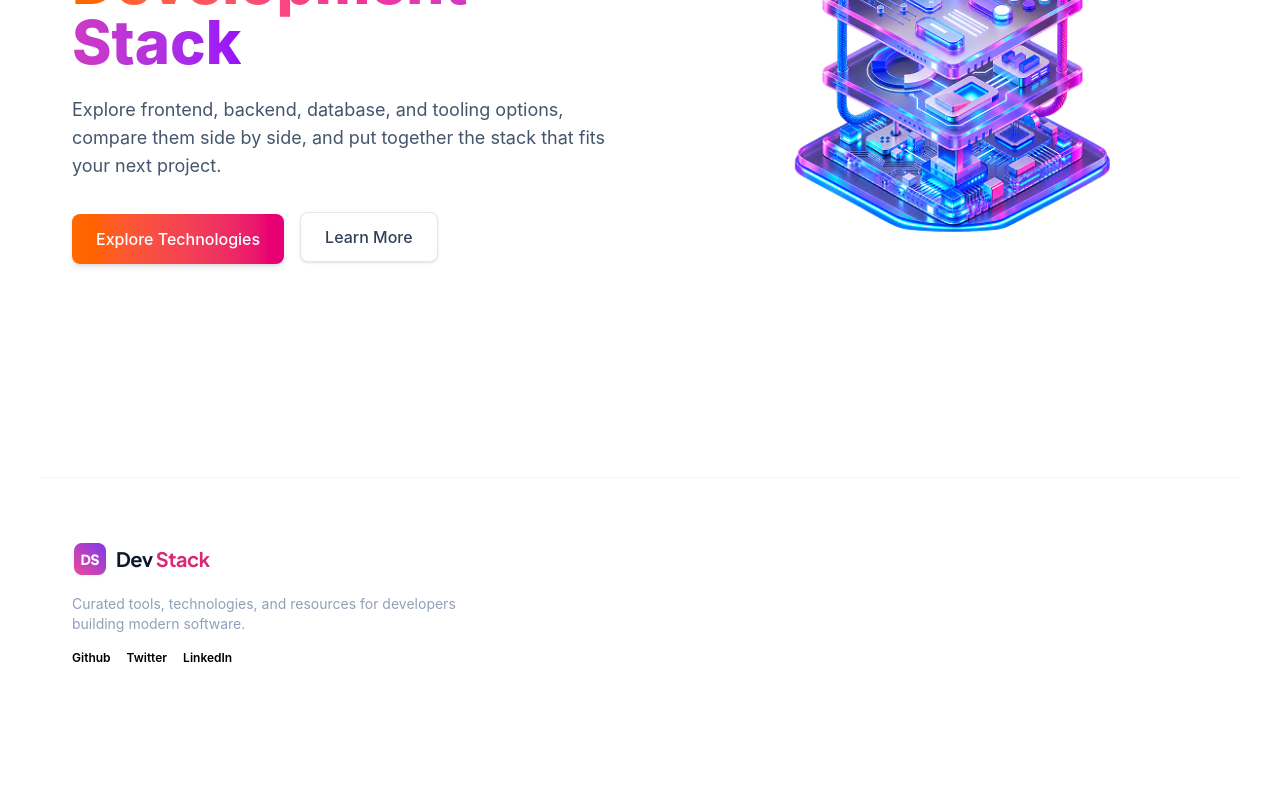
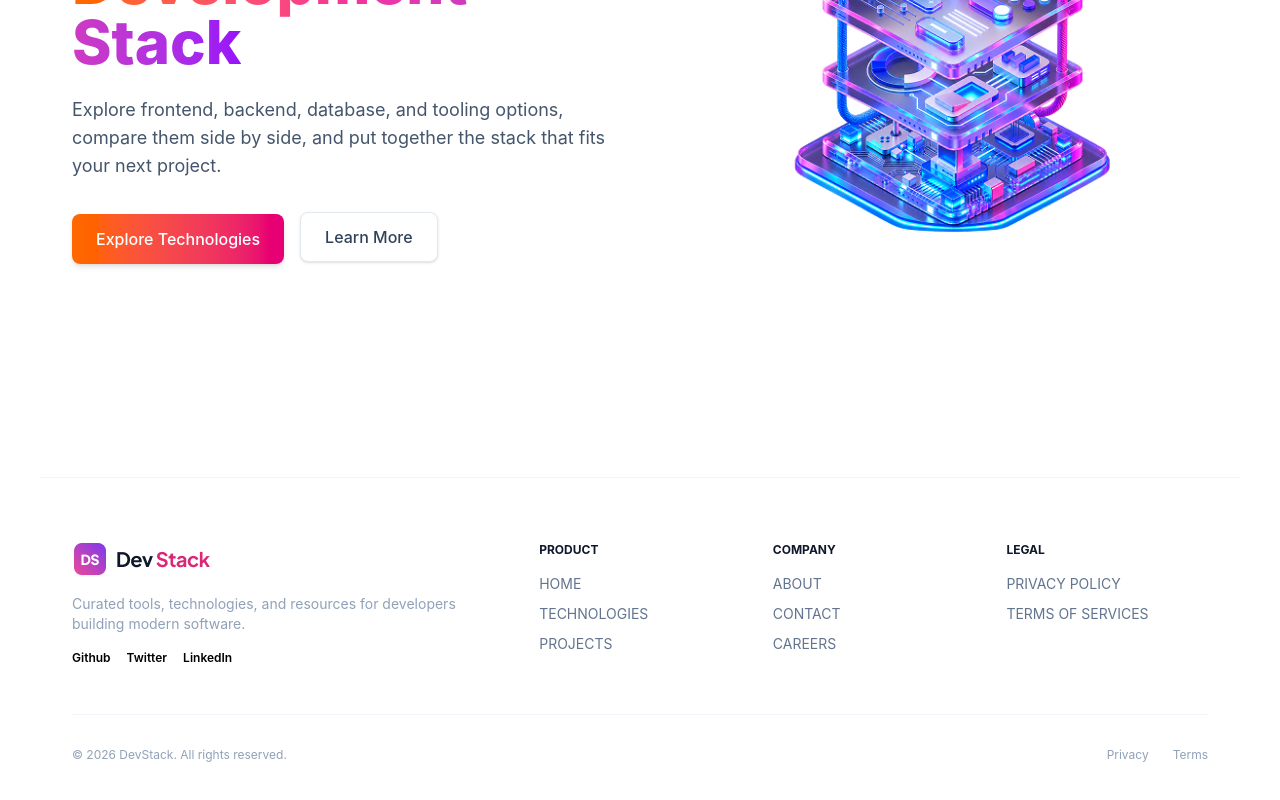
Before and after one commit to Rez-06/PH-assignment, a React (Vite) app: page / in a window 1280 px wide. Shown: the part 372-1172 px from the top of the page. Built offline with nearby package versions, Linux system fonts and the light colour scheme.

Commit message:
footer completed

```diff
--- a/src/components/Footer.tsx
+++ b/src/components/Footer.tsx
@@ -17,6 +17,39 @@ function Footer(){
                             <a href="linkedin.com" className="hover:text-slate-600">LinkedIn</a>
                         </div>
                     </div>
+
+                    <div>
+                        <h4 className="font-bold text-slate-900 text-xs mb-4">PRODUCT</h4>
+                        <ul className="space-y-2.5 text-sm text-slate-500">
+                            <li><a href="#home" className="hover:text-slate-900">HOME</a></li>
+                            <li><a href="#technologies" className="hover:text-slate-900">TECHNOLOGIES</a></li>
+                            <li><a href="#projects" className="hover:text-slate-900">PROJECTS</a></li>
+                        </ul>
+                    </div>
+                    <div>
+                        <h4 className="font-bold text-slate-900 text-xs mb-4">COMPANY</h4>
+                        <ul className="space-y-2.5 text-sm text-slate-500">
+                            <li><a href="#" className="hover:text-slate-900">ABOUT</a></li>
+                            <li><a href="#" className="hover:text-slate-900">CONTACT</a></li>
+                            <li><a href="#" className="hover:text-slate-900">CAREERS</a></li>
+                        </ul>
+                    </div>
+                    <div>
+                        <h4 className="font-bold text-slate-900 text-xs mb-4">LEGAL</h4>
+                        <ul className="space-y-2.5 text-sm text-slate-500">
+                            <li><a href="#" className="hover:text-slate-900">PRIVACY POLICY</a></li>
+                            <li><a href="#" className="hover:text-slate-900">TERMS OF SERVICES</a></li>
+
+                        </ul>
+                    </div>
+                </div>
+                <div className="pt-8 border-t border-slate-100 flex flex-col sm:flex-row justify-between items-center text-xs text-slate-400 gap-4">
+                    <p>© 2026 DevStack. All rights reserved.</p>
+                    <div className="flex gap-6">
+                        <a href="#" className="hover:text-slate-600">Privacy</a>
+                        <a href="#" className="hover:text-slate-600">Terms</a>
+                    </div>
+
                 </div>
             </div>
         </footer>
--- a/src/components/Navbar.tsx
+++ b/src/components/Navbar.tsx
@@ -4,7 +4,7 @@ function Navbar(){
     const [menuOpen, setMenuOpen] = useState(false);
     return (
     <>
-    <nav className="sticky top-0 z-50 border-b border-gray-200">
+    <nav className="sticky top-0 z-50 border-b border-gray-200 bg-white">
         <div className="max-w-7xl mx-auto px-10 lg:px-20  py-4 flex items-center justify-between">
         <a href="/" className="flex items-center">
         <img src="/logo-text.png" alt ="Dev Stack" className="w-36"/>
```
